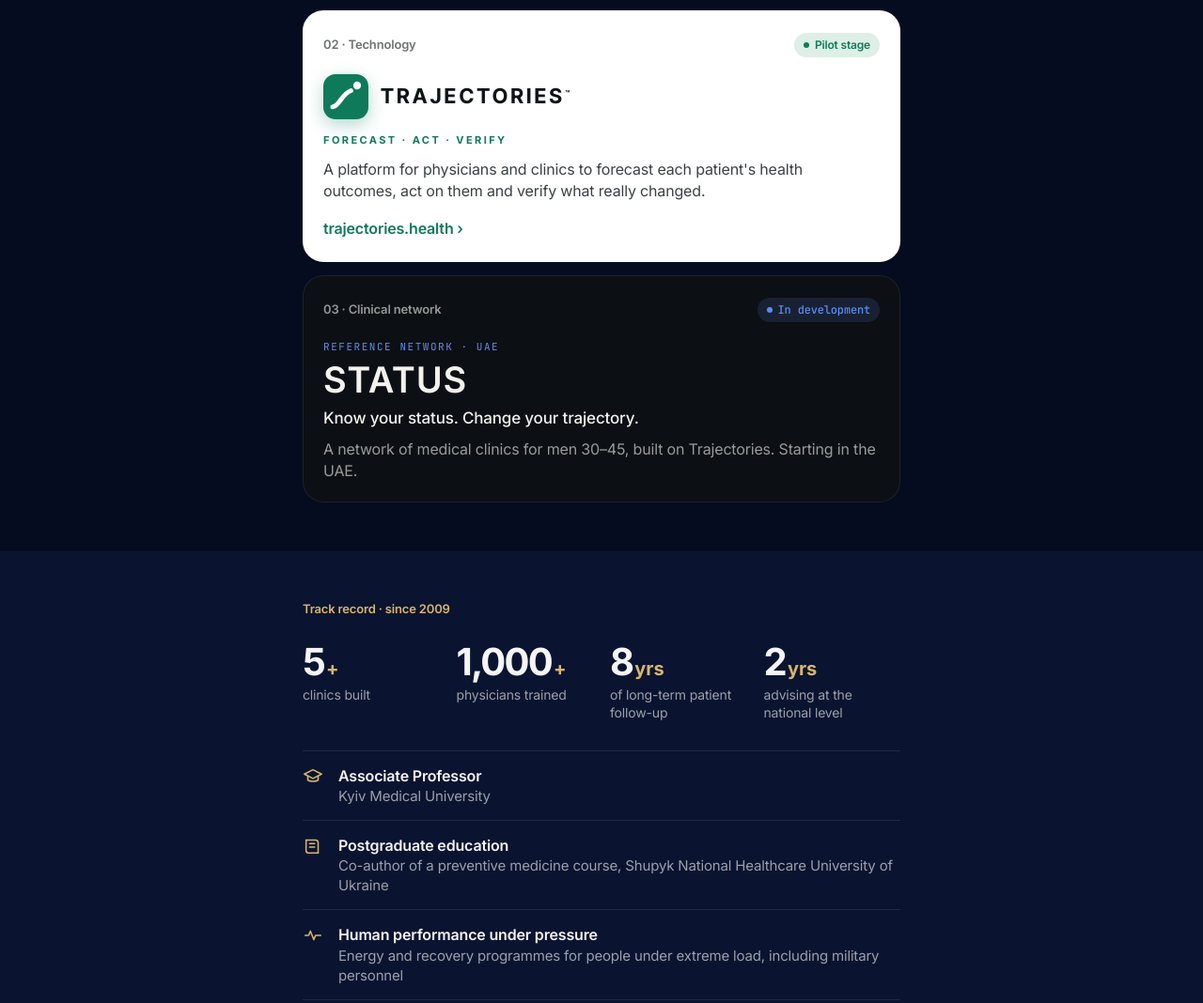
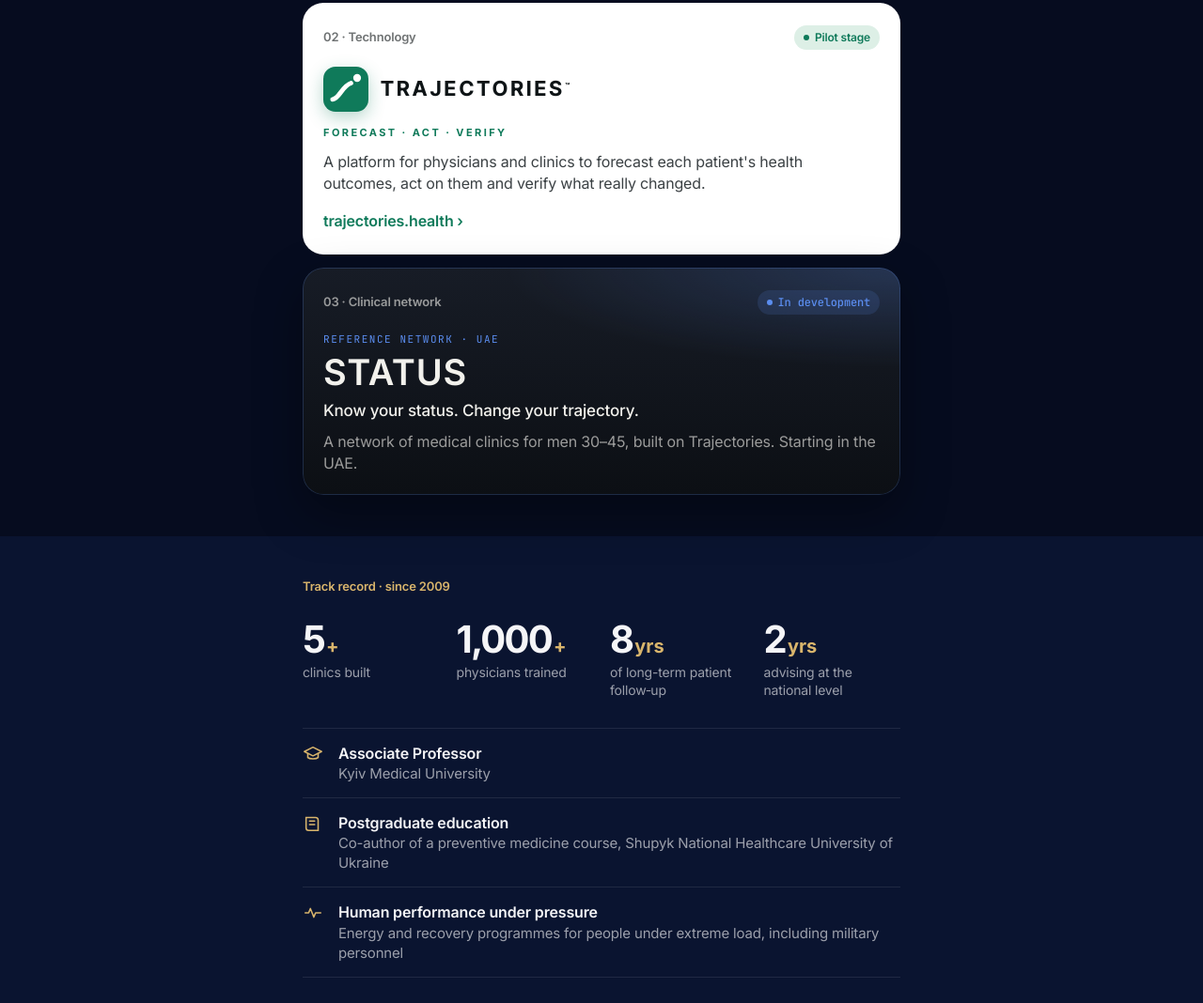
Before and after one commit to drshagov/shagov.pro, a plain HTML site: page meet/index.html in a window 1280 px wide. Shown: the part 1377-2445 px from the top of the page at 94% size. Drawn offline with Linux system fonts and the light colour scheme.

Commit message:
/meet: UAE flag next to Dubai; STATUS card lifted to graphite with blue light; no awkward line breaks
Co-Authored-By: Claude Opus 5.5 <noreply@anthropic.com>
Claude-Session: https://claude.ai/code/session_01Ts97EhSCXmMCzXAD2Kivhd

```diff
--- a/meet/index.html
+++ b/meet/index.html
@@ -38,12 +38,12 @@ h1, h2 { text-wrap: balance; }
 .eyebrow { font-size: 13px; font-weight: 600; color: var(--gold); }
 .h2 { font-size: clamp(30px, 8vw, 44px); font-weight: 700; letter-spacing: -.04em; line-height: 1.06; margin-top: 8px; }
 .h2 .g { color: var(--ink-3); }
-section { padding: 52px 0; }
+section { padding: 44px 0; }
 
 /* top */
 .top { display: flex; justify-content: space-between; align-items: center; padding: 18px 0 0; font-size: 12px; font-weight: 700; letter-spacing: .28em; }
 .top .loc { color: var(--ink-2); font-weight: 600; letter-spacing: .12em; display: inline-flex; align-items: center; gap: 8px; }
-.top .loc i { width: 7px; height: 7px; border-radius: 50%; background: #3DD68C; box-shadow: 0 0 0 4px rgba(61,214,140,.15); }
+.top .loc .flag { width: 22px; height: 11px; border-radius: 2px; display: block; box-shadow: 0 0 0 .5px rgba(255,255,255,.25); }
 
 /* hero */
 .hero { padding: 34px 0 12px; background: radial-gradient(120% 60% at 50% -10%, rgba(30,56,120,.55) 0%, rgba(6,12,31,0) 70%); }
@@ -109,7 +109,7 @@ section { padding: 52px 0; }
 .c-traj .desc { color: #3B4144; }
 .c-traj .cta { color: var(--tr); }
 
-.c-status { background: var(--st-bg); color: var(--st-ink); box-shadow: inset 0 0 0 1px rgba(255,255,255,.08); }
+.c-status { background: radial-gradient(120% 80% at 100% 0%, rgba(91,141,239,.22) 0%, rgba(91,141,239,0) 55%), linear-gradient(180deg, #171C26 0%, var(--st-bg) 100%); color: var(--st-ink); box-shadow: inset 0 0 0 1px rgba(91,141,239,.22), 0 20px 50px rgba(0,0,0,.35); }
 .c-status .tag { color: var(--st-blue); background: rgba(91,141,239,.14); font-family: var(--mono); font-weight: 500; }
 .st-tag { font-family: var(--mono); font-size: 11px; letter-spacing: .14em; color: var(--st-blue); text-transform: uppercase; margin-top: 18px; }
 .st-word { margin-top: 8px; font-size: 38px; font-weight: 600; letter-spacing: .02em; line-height: 1; }
@@ -177,7 +177,7 @@ section { padding: 52px 0; }
 
 <header class="hero">
   <div class="wrap">
-    <div class="top"><span>SHAGOV</span><span class="loc"><i></i>DUBAI · UAE</span></div>
+    <div class="top"><span>SHAGOV</span><span class="loc"><svg class="flag" viewBox="0 0 12 6" aria-label="UAE flag"><rect width="12" height="2" fill="#00732F"/><rect y="2" width="12" height="2" fill="#FFFFFF"/><rect y="4" width="12" height="2" fill="#000000"/><rect width="3" height="6" fill="#FF0000"/></svg>DUBAI · UAE</span></div>
 
     <div class="id" style="margin-top:28px">
       <img class="ava" src="/img/avatar.webp" width="68" height="68" alt="Yevgen Shagov">
@@ -240,7 +240,7 @@ section { padding: 52px 0; }
         <div class="st-tag">Reference network · UAE</div>
         <div class="st-word">STATUS</div>
         <p class="st-line">Know your status. Change your trajectory.</p>
-        <p class="desc">A network of medical clinics for men 30–45, built on Trajectories. Starting in the UAE.</p>
+        <p class="desc">A network of medical clinics for <span style="white-space:nowrap">men 30–45</span>, built on Trajectories. Starting in the UAE.</p>
       </div>
 
     </div>
@@ -253,7 +253,7 @@ section { padding: 52px 0; }
     <div class="nums">
       <div class="num rv"><div class="v">5<small>+</small></div><div class="l">clinics built</div></div>
       <div class="num rv"><div class="v">1,000<small>+</small></div><div class="l">physicians trained</div></div>
-      <div class="num rv"><div class="v">8<small>yrs</small></div><div class="l">of long-term patient follow-up</div></div>
+      <div class="num rv"><div class="v">8<small>yrs</small></div><div class="l">of long-term patient follow&#8209;up</div></div>
       <div class="num rv"><div class="v">2<small>yrs</small></div><div class="l">advising at the national level</div></div>
     </div>
     <div class="creds">
```
